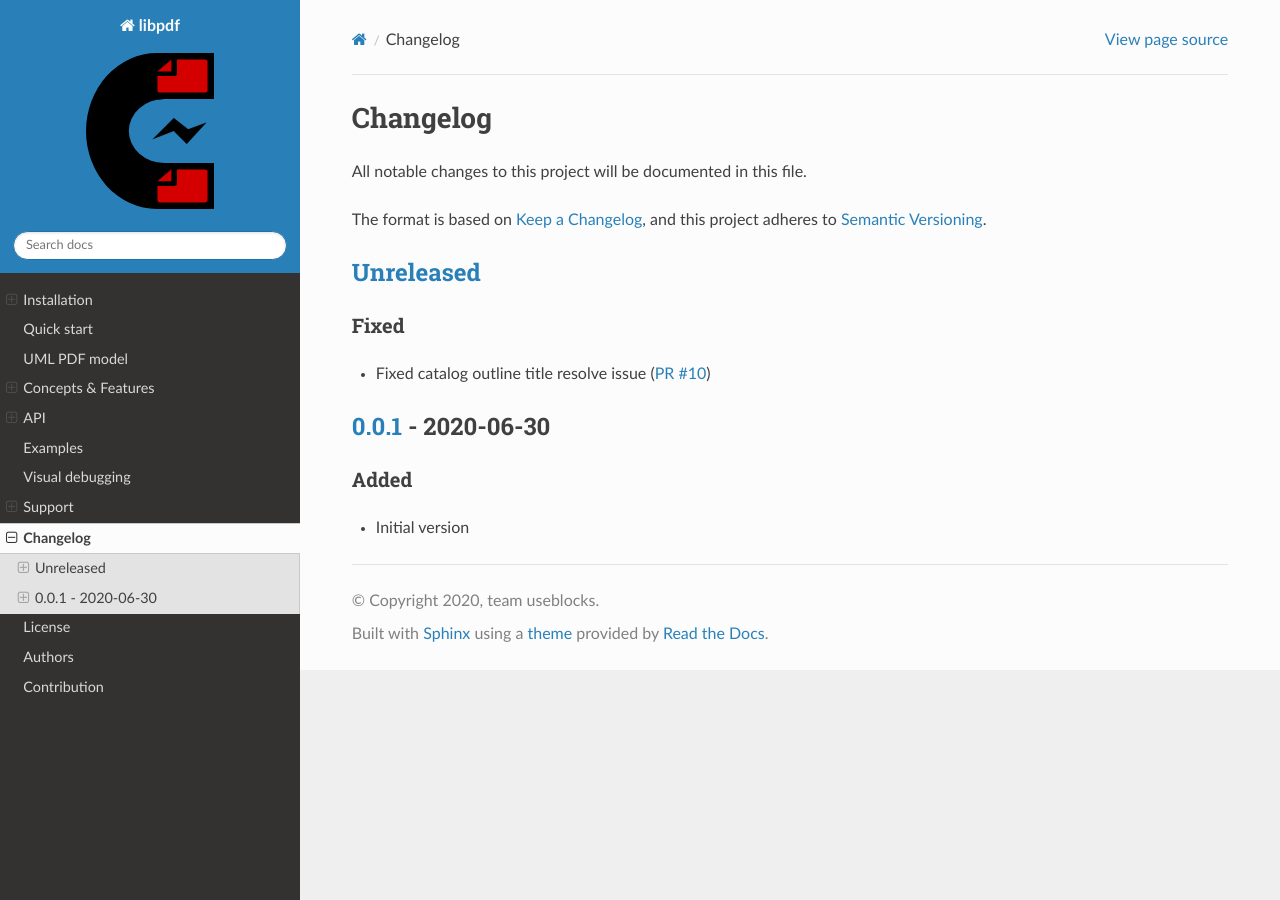
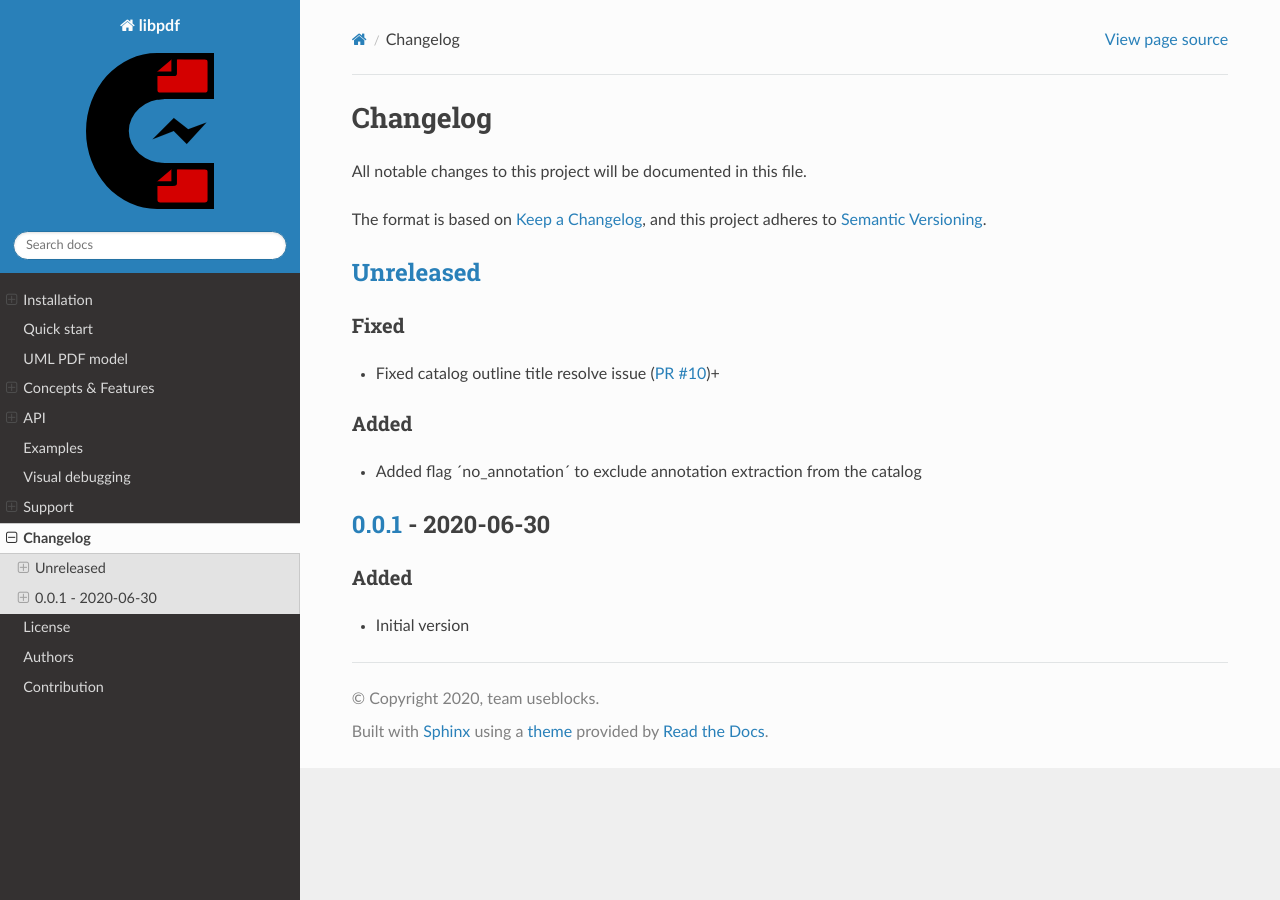
Before and after one commit to useblocks/libpdf, a Sphinx documentation site: the page built from docs/contents/changelog.rst, in a window 1280 px wide. Built offline with Sphinx 7.4.7 and the Read the Docs theme 2.0.0, drawn with Linux system fonts in a browser that asks for light colours.

Commit message:
updated changelog

```diff
--- a/docs/contents/changelog.rst
+++ b/docs/contents/changelog.rst
@@ -20,7 +20,12 @@ __ https://github.com/useblocks/libpdf/compare/v0.0.1...HEAD
 Fixed
 ~~~~~
 
-- Fixed catalog outline title resolve issue (`PR #10 <https://github.com/useblocks/libpdf/pull/10>`_)
+- Fixed catalog outline title resolve issue (`PR #10 <https://github.com/useblocks/libpdf/pull/10>`_)+
+
+Added
+~~~~~
+
+- Added flag ´no_annotation´ to exclude annotation extraction from the catalog
 
 __ https://github.com/useblocks/libpdf/releases/tag/v0.0.1
 
```
